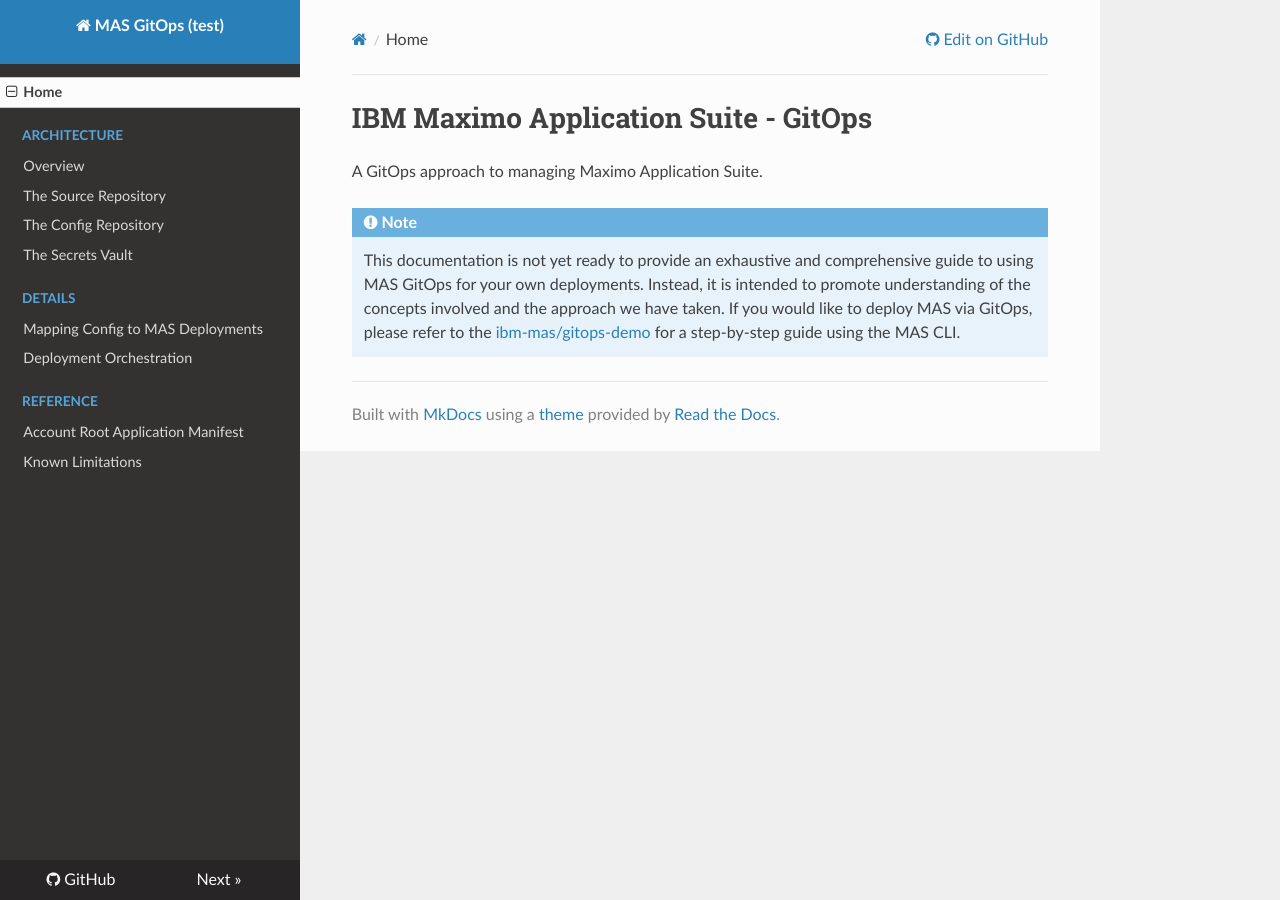
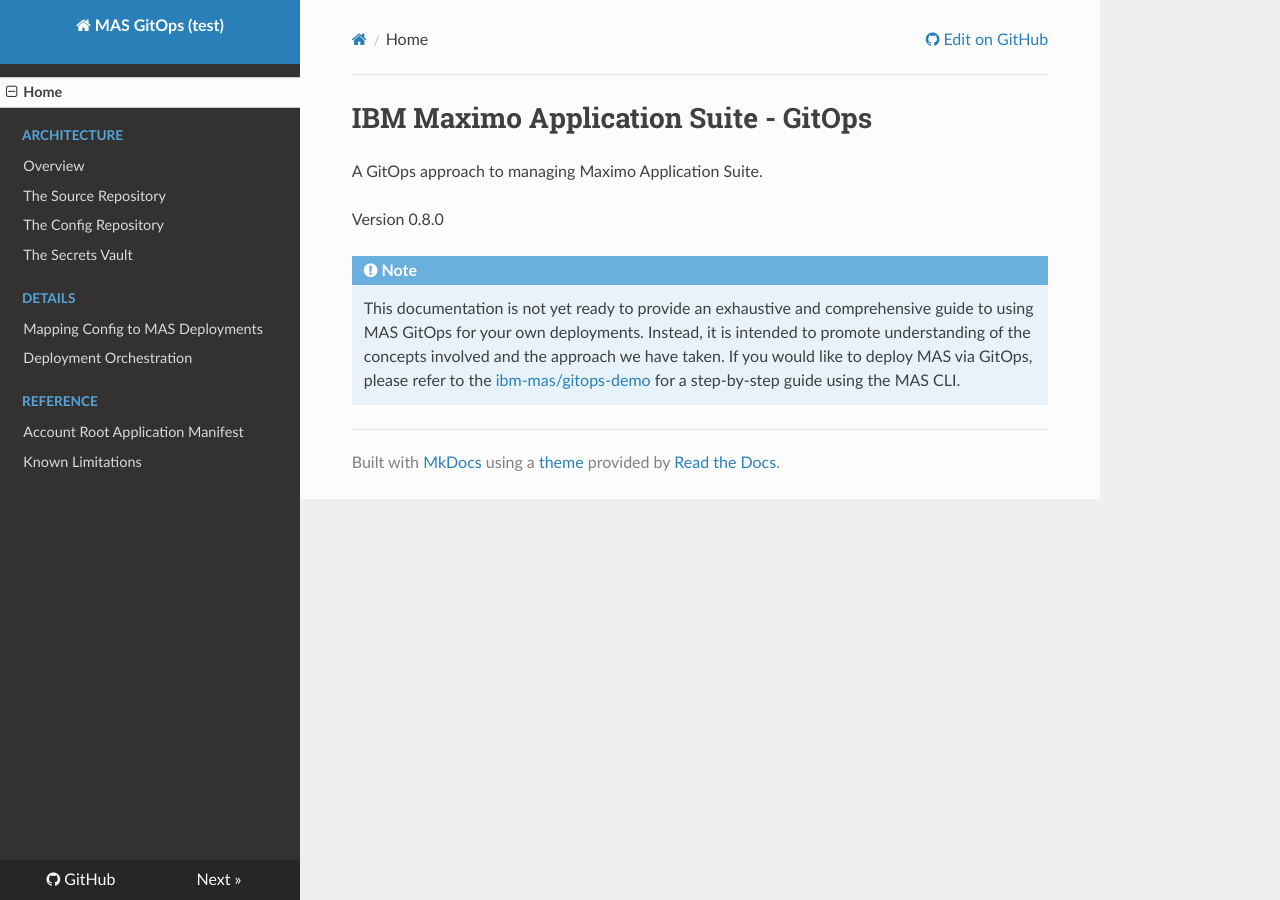
Before and after one commit to tomklapiscak/mkdocsmike, an MkDocs documentation site: the page built from docs/index.md, in a window 1280 px wide. Built offline with MkDocs 1.6.1, drawn with Linux system fonts in a browser that asks for light colours; nearby versions of some CDN libraries.

Commit message:
prepare version 0.8.0

```diff
--- a/docs/index.md
+++ b/docs/index.md
@@ -3,5 +3,7 @@
 
 A GitOps approach to managing Maximo Application Suite.
 
+Version 0.8.0
+
 !!! note
       This documentation is not yet ready to provide an exhaustive and comprehensive guide to using MAS GitOps for your own deployments. Instead, it is intended to promote understanding of the concepts involved and the approach we have taken. If you would like to deploy MAS via GitOps, please refer to the [ibm-mas/gitops-demo](https://github.com/ibm-mas/gitops-demo/tree/002) for a step-by-step guide using the MAS CLI.
```
